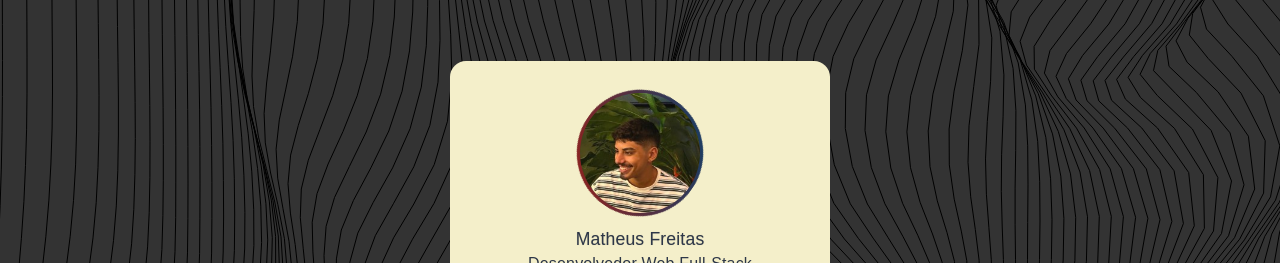
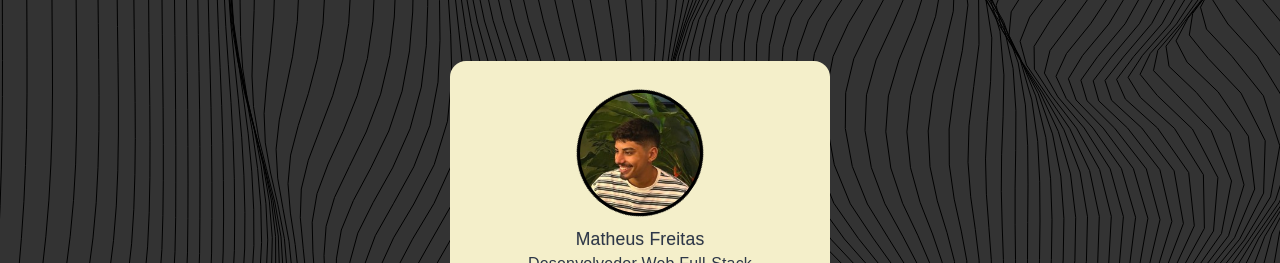
Before and after one commit to Matheussfreitas/meus-links, a Next.js app: page / in a window 1280 px wide. Shown: the top 263 px of the page. Built offline with nearby package versions, Linux system fonts and the light colour scheme.

Commit message:
update position border

```diff
--- a/src/app/components/session-1.tsx
+++ b/src/app/components/session-1.tsx
@@ -32,10 +32,10 @@ export default function SessionOne() {
             position: "absolute",
             width: "calc(100% + 6px)",
             height: "calc(100% + 6px)",
-            background: "linear-gradient(45deg, var(--azu), var(--contorno))",
+            background: "#000",
             borderRadius: "50%",
-            top: "-2.3%",
-            left: "-2.3%",
+            top: "-2.45%",
+            left: "-2.45%",
             animation: "rotate 5s linear infinite",
           },
         }}
```
